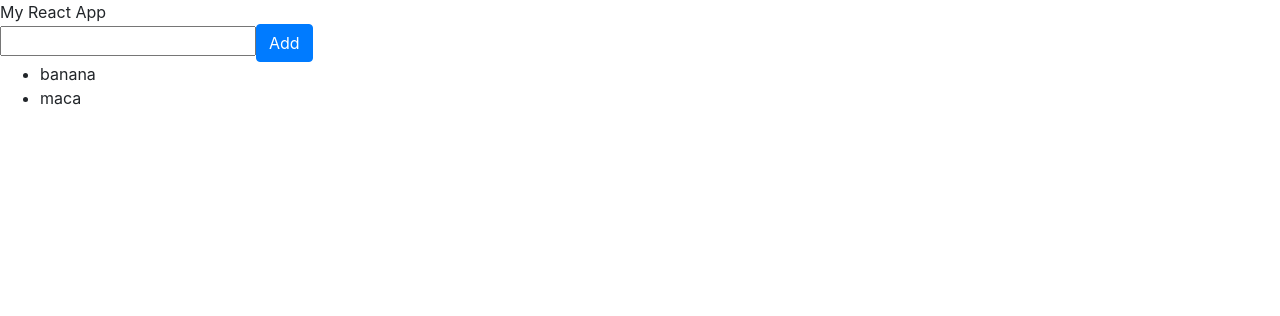
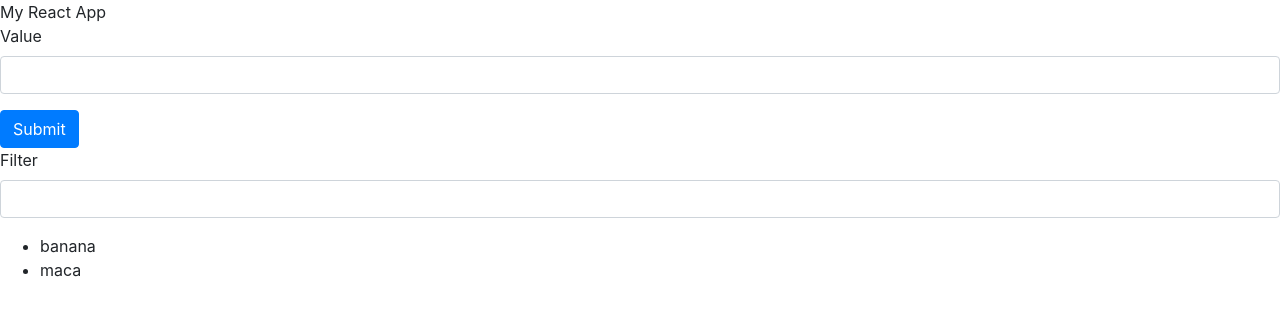
Before and after one commit to EduardoCavichioli/react-simple-app, a React (Create React App) app in the folder list-items/: page / in a window 1280 px wide. Shown: the top 316 px of the page. Built offline with nearby package versions, Linux system fonts and the light colour scheme.

Commit message:
filter added

```diff
--- a/list-items/src/components/App.js
+++ b/list-items/src/components/App.js
@@ -1,47 +1,70 @@
 import React, { Component } from 'react';
 import './App.css';
-
-import { Button } from 'reactstrap';
 
 class App extends Component {
   state = {
     listOfItems: ["banana","maca"],
-    inputValue: ''
+    inputValue: '',
+    filterValue: ''
   }
 
-  onInputChange = (event) => {
+  handleInputChange = (event) => {
     this.setState({
       inputValue: event.target.value
     })
   }
 
-  handleInsertItem = (value) => {
-    let list = this.state.listOfItems;
-    list.push(value);
-
+  handleFilterChange = (event) => {
     this.setState({
-      listOfItems: list
+      filterValue: event.target.value
     })
   }
 
+  handleSubmit = (event) => {
+    let { listOfItems, inputValue } = this.state;
+    listOfItems.push(inputValue);
+
+    this.setState({
+      listOfItems: listOfItems
+    })
+    event.preventDefault();
+  }
+
+  checkFilter = (value) => {
+    let { filterValue } = this.state;
+
+    if (filterValue === '') {
+      return true;
+    } else if (value.includes(filterValue)) {
+      return true;
+    } else {
+      return false;
+    }
+  }
+
   render() {
-    let { listOfItems, inputValue } = this.state;
+    let { listOfItems, inputValue, filterValue } = this.state;
+
+    let filteredList = listOfItems.filter(this.checkFilter);
     return (
       <div className="App">
         <div className="title">
           My React App
         </div>
-        <div>
-          <input
-            onChange={this.onInputChange}
-            type="text"
-            value={inputValue}
-            />
-          <button className="btn btn-primary" onClick={() => this.handleInsertItem(inputValue)}>Add</button>
+        <form onSubmit={this.handleSubmit}>
+          <div className="form-group">
+            <label htmlFor="my-input-value">Value</label>
+            <input type="text" className="form-control" id="my-input-value" value={inputValue} onChange={this.handleInputChange} />
+          </div>
+          <button className="btn btn-primary" type="submit">Submit</button>
+        </form>
+        <div className="form-group">
+          <label htmlFor="my-filter-value">Filter</label>
+          <input type="text" className="form-control" id="my-filter-value" value={filterValue} onChange={this.handleFilterChange}/>
         </div>
         <div>
           <ul>
-            {listOfItems.map((item, index) => (
+            {filteredList.map((item, index) => (
               <li key={index}>{item}</li>
             ))}
           </ul>
```
